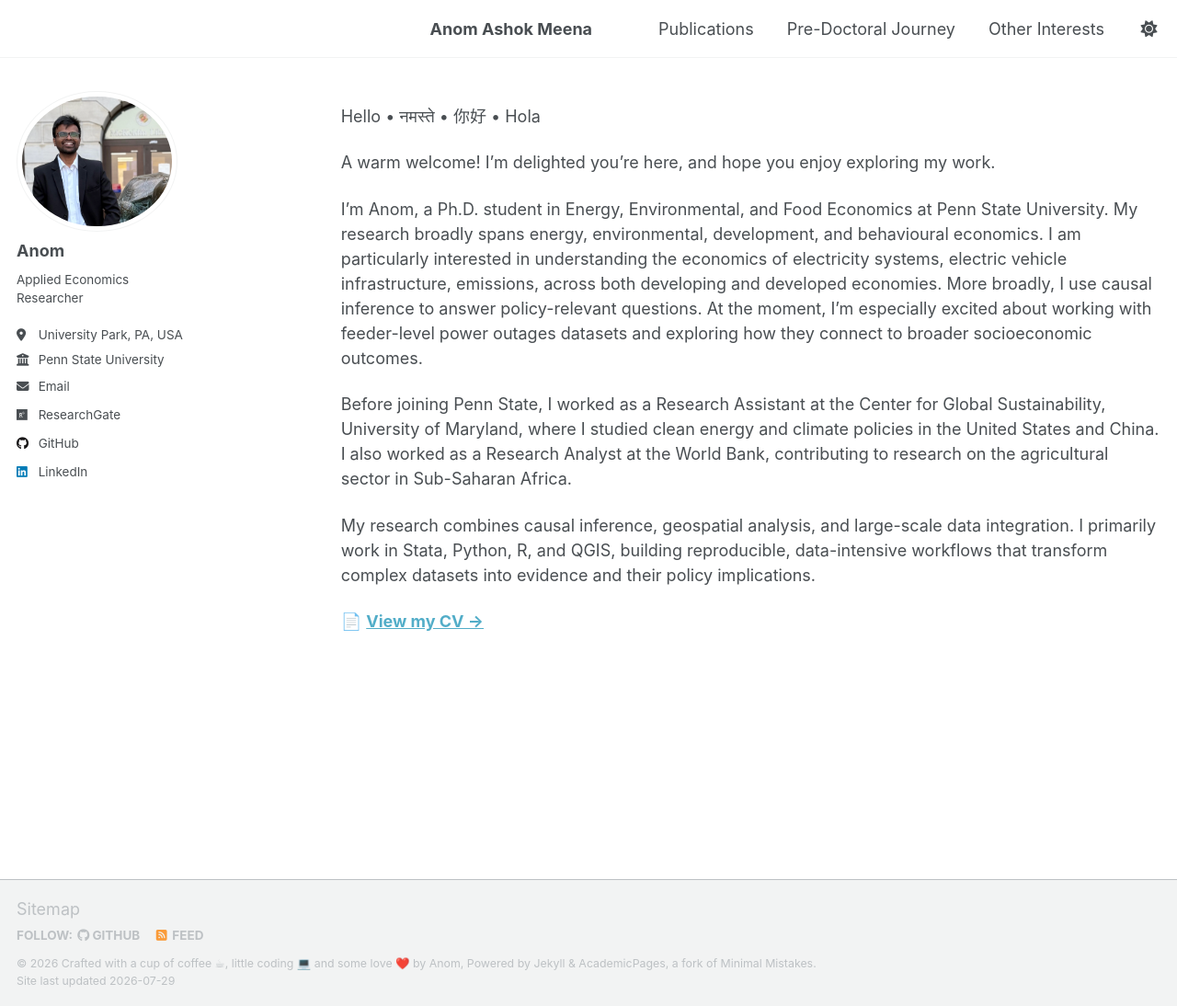
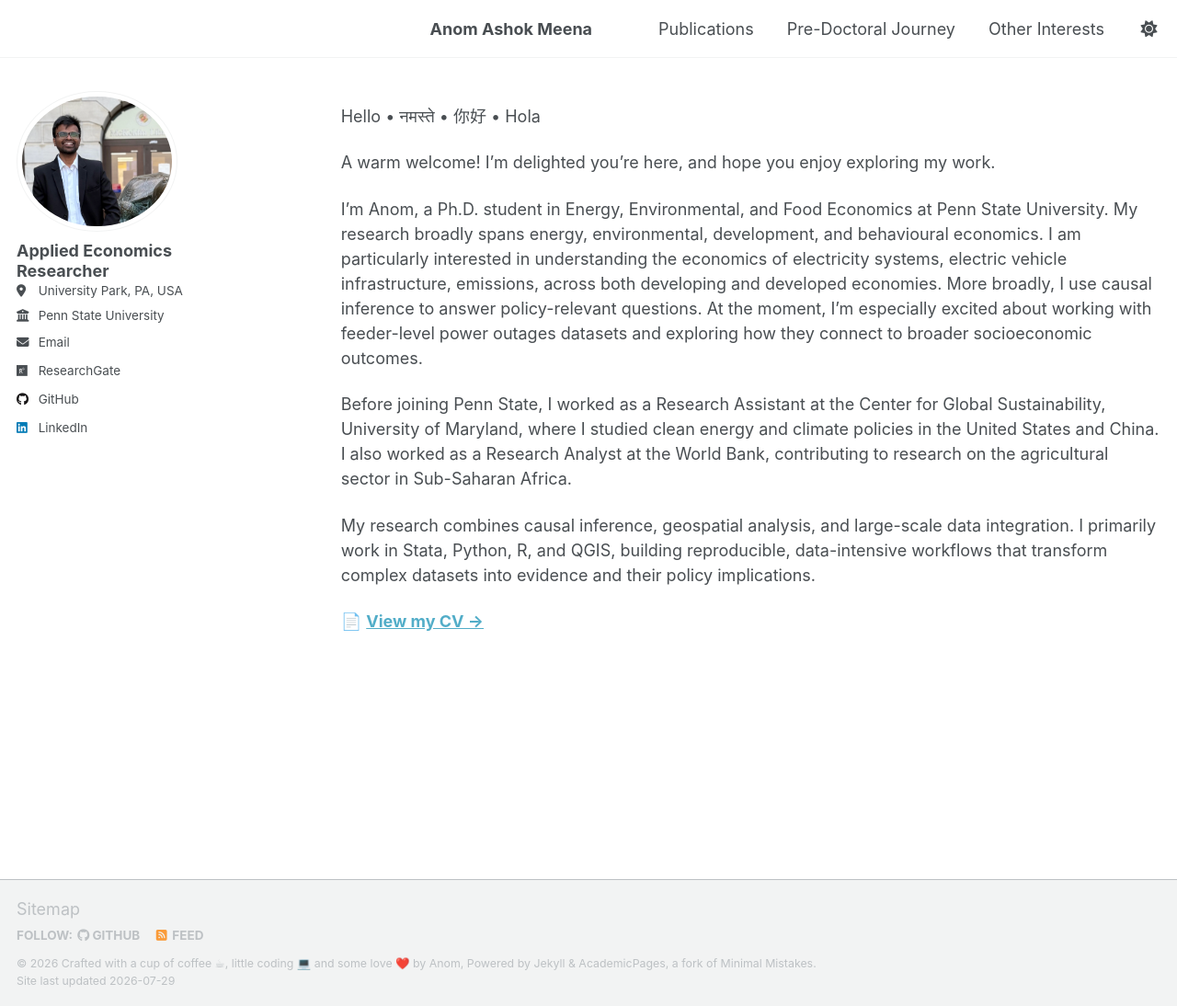
Before and after one commit to anomdule/anomdule.github.io, a Jekyll site: the page built from _pages/about.md, in a window 1280 px wide and 1094 px high. Shown: the whole window at 92% size. Built offline with Jekyll 4.4.1, drawn with Linux system fonts in a browser that asks for light colours; a script that is not in the unit is left out.

Commit message:
Update _config.yml

```diff
--- a/_config.yml
+++ b/_config.yml
@@ -24,9 +24,9 @@ repository               : "anomdule/anomdule.github.io"
 author:
   # Biographic information
   avatar           : "anom_dp_2.png"
-  name             : "Anom"
+  name             : "Applied Economics Researcher"
   pronouns         : #"he/ his"
-  bio              : "Applied Economics Researcher"
+  bio              : #"Applied Economics Researcher"
   location         : "University Park, PA, USA"
   employer         : >
                      Penn State University
```
